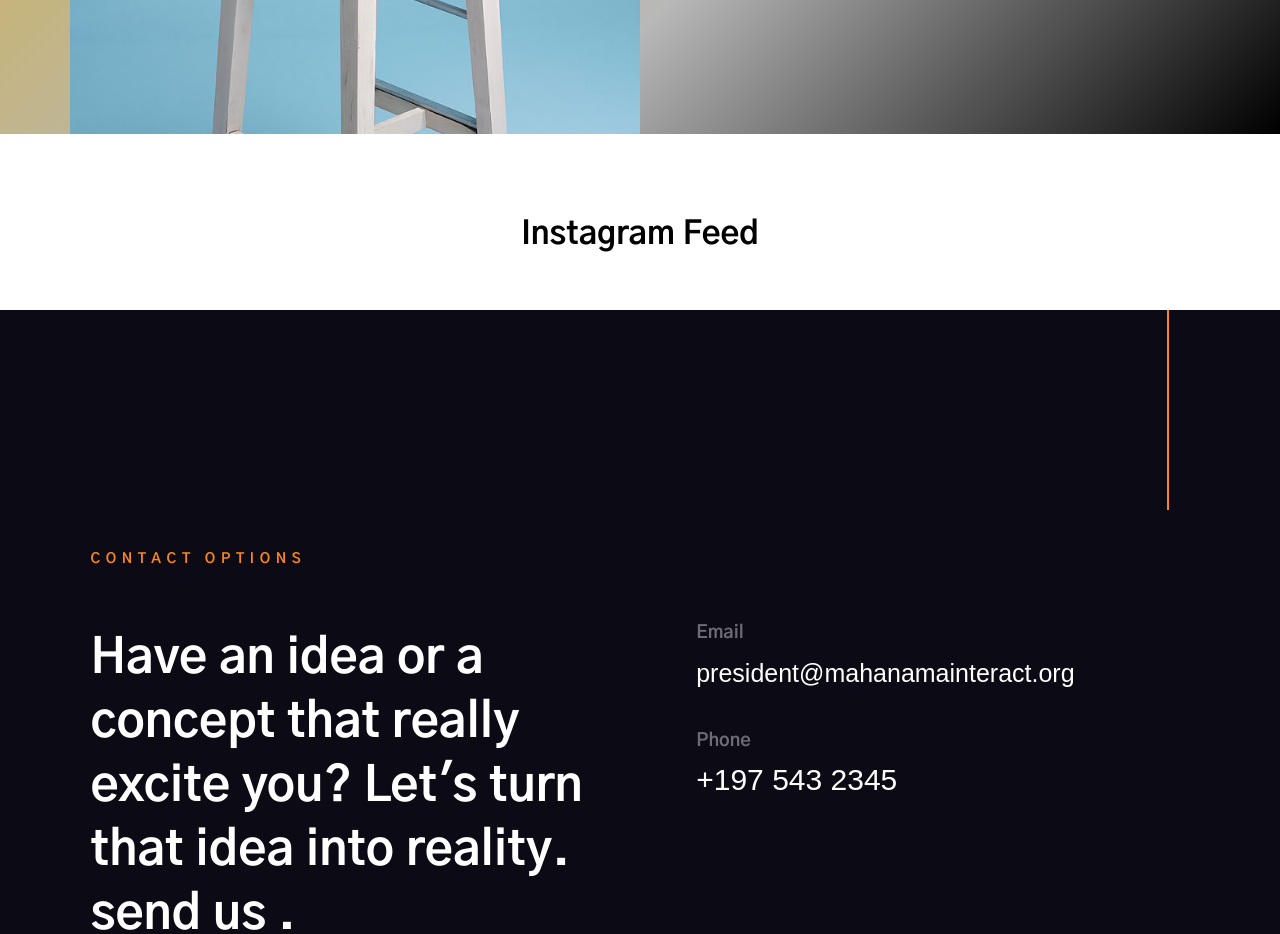
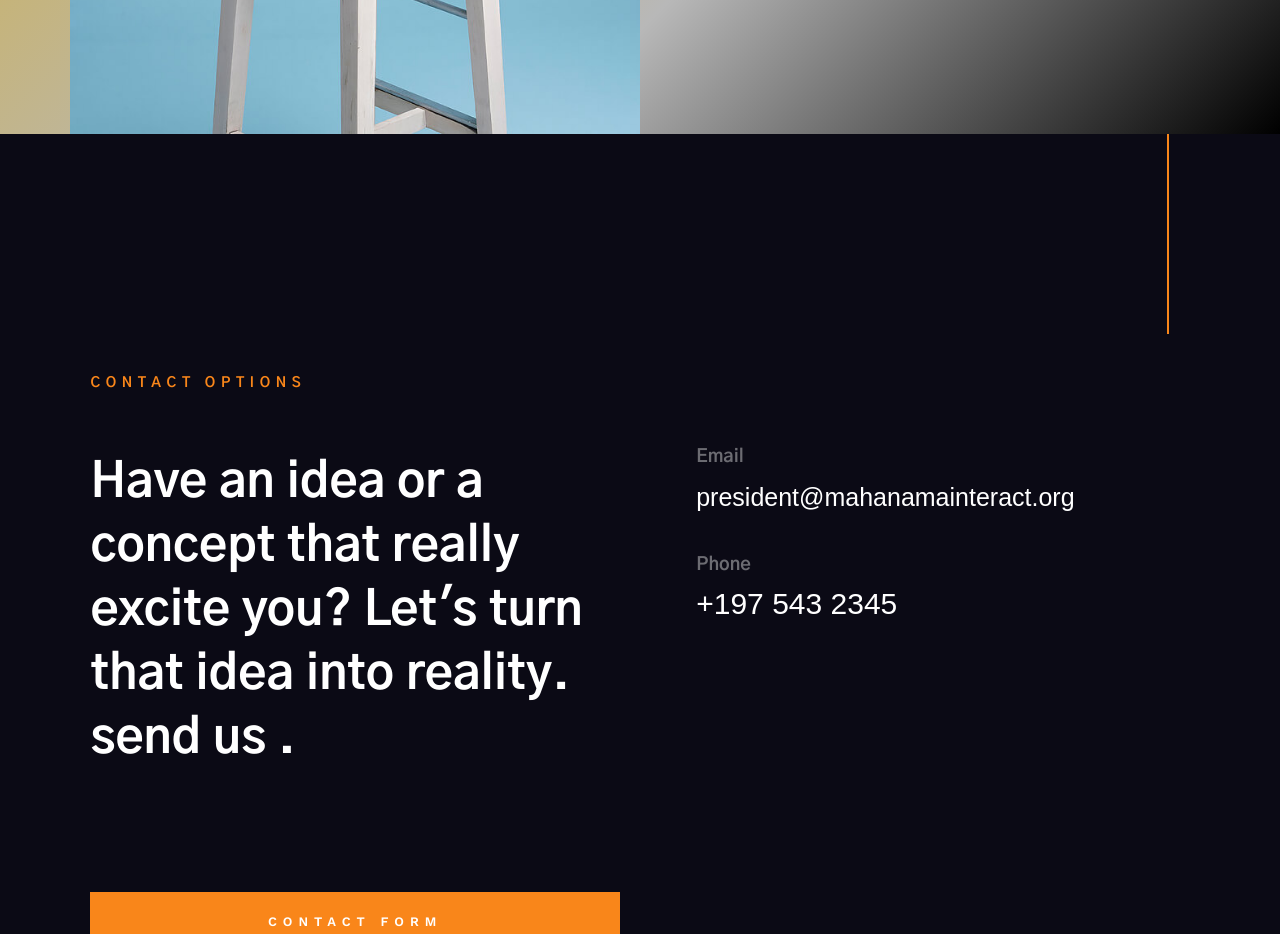
Before and after one commit to thisisdineth/interactclubMC, a plain HTML site: page index.html in a window 1280 px wide. Shown: the part 5080-6014 px from the top of the page. Drawn offline with nearby package versions, Linux system fonts and the light colour scheme.

Commit message:
Update index.html

```diff
--- a/index.html
+++ b/index.html
@@ -386,11 +386,8 @@
     </section> <!-- end portfolio -->
 
 <!--Instagram feed-->
-    <section id="instagram-feed">
-        <h2>Instagram Feed</h2>
-        <div class="feed-container" id="feed-container">
-            <!-- Posts will be appended here dynamically -->
-        </div>
+<script src="https://static.elfsight.com/platform/platform.js" async></script>
+<div class="elfsight-app-a49014e2-878d-4362-9ada-da45f2c8a532" data-elfsight-app-lazy></div>
     </section>
 <!-- end Instagram feed-->
 
```
